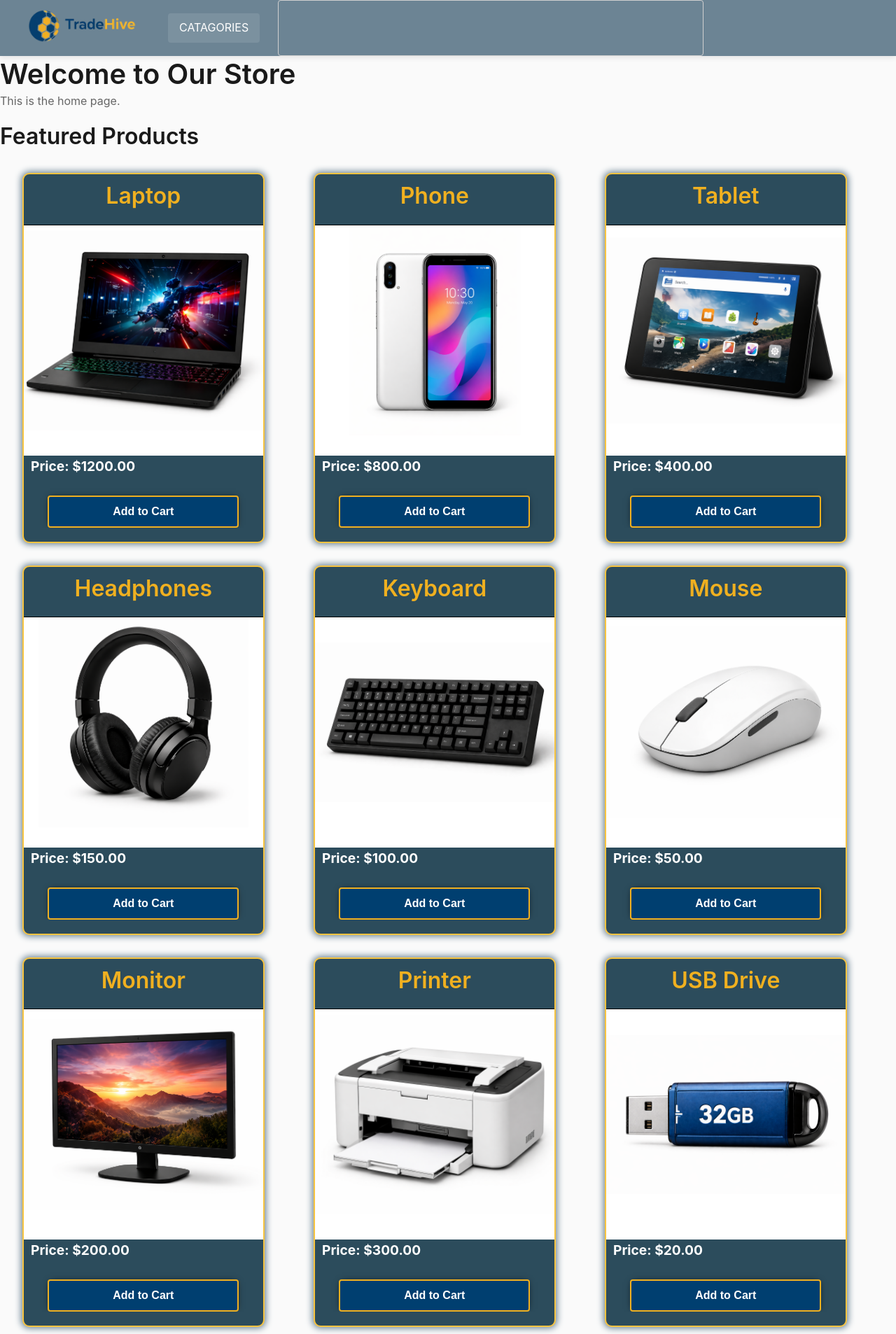
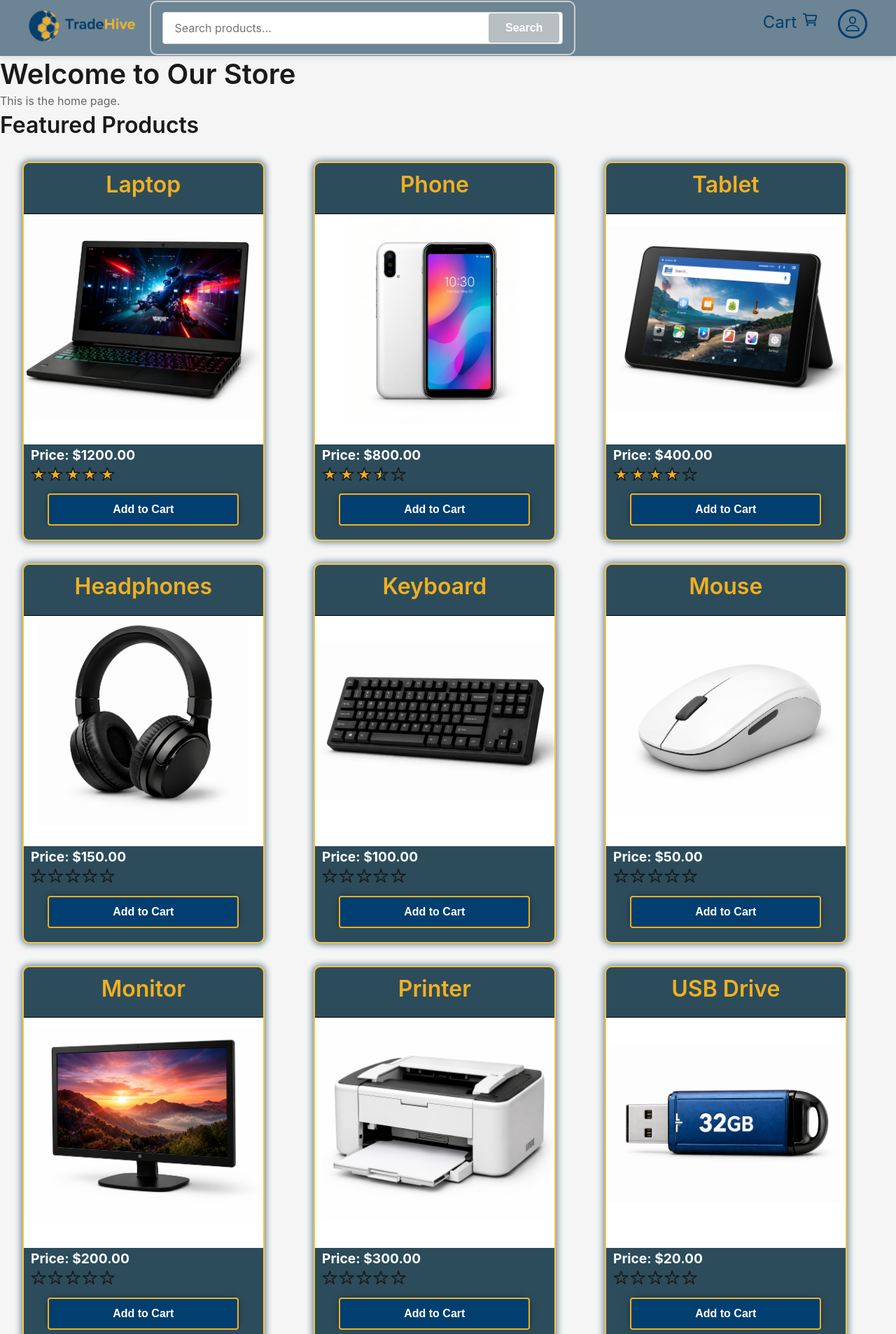
Before and after one commit to Mbrenneman0/cset155cset180final, a Flask app: page / in a window 1280 px wide. Shown: the top 1906 px of the page at 70% size. Run offline with Flask 3, Linux system fonts and the light colour scheme; data comes from the database, SQL or seed files in the repository; parts of the project's set-up code (start-up, migrations or seed data) failed here and were passed over.

Commit message:
rating stars and header update

```diff
--- a/Blueprints/index/routes.py
+++ b/Blueprints/index/routes.py
@@ -5,5 +5,5 @@ index_bp = Blueprint('index',__name__, url_prefix='/')
 
 @index_bp.route('/', methods=['GET'])
 def index():
-    products = get_products(with_imgs=True)
+    products = get_products(with_imgs=True, with_rating=True)
     return render_template('index.html', products=products)
--- a/Blueprints/products/routes.py
+++ b/Blueprints/products/routes.py
@@ -14,3 +14,9 @@ def view_product(sku):
         flash('Product not found')
         return redirect(url_for('index.index'))
     return render_template('prod_page.html', product=product)
+
+@products_bp.route('/add_review/<string:sku>', methods=['POST'])
+def add_review(sku):
+    # change return to page for review submission form
+    # review submission form will redirect back to view product page after submission
+    return redirect(url_for('products.view_product', sku=sku))
--- a/Static/style/base.css
+++ b/Static/style/base.css
@@ -15,6 +15,7 @@
     --border-color-light: #d0d0d0;
     --border-color-dark: #7e9bae;
     --transition: all 0.3s ease;
+    --background-color: #f5f5f5;
 
     --header-height: 10vh;
     --footer-height: 20vh;
@@ -38,7 +39,7 @@ body{
     font-size: 16px;
     line-height: 1.6;
     color: var(--text-dark);
-    background-color: #fafafa;
+    background-color: var(--background-color);
 }
 /* ------------- SHARED ------------- */
 header, footer{
@@ -78,8 +79,34 @@ header span{
     max-height: 8vh;
     object-fit: contain;
 }
+
+.navlinks{
+    display: flex;
+    gap: 1rem;
+    margin-left: auto;
+}
+
+.navlink{
+    scale: 1.5;
+    padding: 0.5rem 1rem;
+    border-radius: 4px;
+    transition: var(--transition);
+    --ionicon-stroke-width: 40px;
+}
+
+.acct-icn{
+    border: 2px solid var(--accent-secondary);
+    border-radius: 50%;
+    padding: 0.25rem;
+}
+
+a:hover .acct-icn{
+    border-color: var(--accent-primary);
+    transition: var(--transition);
+}
+
 /* filter */
-#filter-cont{
+/* #filter-cont{
     display: flex;
     justify-content: center;
     align-items: center;
@@ -116,21 +143,53 @@ header span{
 
 #filter-form.active{
     display: block;
-}
+} */
 
-#searchbar{
+.searchbar{
     width: 50%;
+    height: 98%;
     padding: 0.75rem 1rem;
     font-size: 1rem;
-    border: 1px solid var(--border-color-light);
-    border-radius: 4px;
+    border: 2px solid var(--border-color-light);
+    border-radius: 10px;
     transition: var(--transition);
 }
 
-#searchbar:focus{
+.searchbar:focus{
     outline: none;
     border-color: var(--accent-primary);
     box-shadow: 0 0 0 3px rgba(243, 227, 8, 0.1);
+}
+
+.search_form{
+    width: 100%;
+    height: 100%;
+    padding-top: auto;
+    padding-bottom: auto;
+    display: flex;
+    justify-content: center;
+    align-items: center;
+    position: relative;
+}
+
+.search_form input{
+    width: 100%;
+}
+
+.search_form button{
+    position: absolute;
+    background-color: var(--neutral-light) !important;
+    right: 5px;
+    background: none;
+    border: none;
+    cursor: pointer;
+    transition: var(--transition);
+}
+
+.search_form button:hover{
+    background-color: var(--accent-secondary) !important;
+    color: var(--accent-muted) !important;
+    transform: translateY(-1px) !important;
 }
 
 #account, #cart{
@@ -187,7 +246,6 @@ h3{
 }
 
 p{
-    margin-bottom: 1rem;
     color: var(--text-muted);
 }
 
--- a/Static/style/product_card.css
+++ b/Static/style/product_card.css
@@ -108,11 +108,6 @@
     transition: background-color 0.3s ease;
 }
 
-/* .prev_btn:hover, .next_btn:hover {
-    background-color: rgba(0, 0, 0, 0.9);
-    transform: translateY(-50%);
-} */
-
 .prev_btn {
     left: 5px;
 }
@@ -156,6 +151,10 @@
     color: var(--text-light);
 }
 
+.rating_row {
+    padding-left: 10px;
+}
+
 .atc_form {
     display: flex;
     justify-content: center;
--- a/Templates/base.html
+++ b/Templates/base.html
@@ -13,6 +13,9 @@
         {% endblock %}
     </div>
     {% include 'footer.html' %}
+
+    <script type="module" src="https://unpkg.com/ionicons@7.1.0/dist/ionicons/ionicons.esm.js"></script>
+    <script nomodule src="https://unpkg.com/ionicons@7.1.0/dist/ionicons/ionicons.js"></script>
 </body>
 </html>
 
--- a/Templates/header.html
+++ b/Templates/header.html
@@ -2,31 +2,19 @@
     <span id="logo">
         <a href="{{ url_for('index.index') }}"><img src="{{ url_for('static', filename='images/TradeHive_Logo.png') }}" alt=""></a>
     </span>
-    <span id="filter-cont">
-        <div>CATAGORIES</div>
-    </span>
-    <form action="" method="post" id="filter-form">
-        <div class="DropDown_Cont">
-            <h4 class="titles">Category</h4>
-        </div>
-        <div class="DropDown_Cont">
-            <h4 class="titles">Color</h4>
-        </div>
-        <div class="DropDown_Cont">
-            <h4 class="titles">Size</h4>
-        </div>
-        <div class="DropDown_Cont">
-            <h4 class="titles">Availability</h4>
-        </div>
-    </form>
 
-    <span id="searchbar">
-
-    </span>
-    <span id="account">
-
-    </span>
-    <span id="cart">
-
-    </span>
+    <div class="searchbar">
+        <form action="" method="get" class="search_form">
+            <input type="text" name="q" placeholder="Search products..." class="search_input">
+            <button type="submit" class="search_btn">Search</button>
+        </form>
+    </div>
+    <div class="navlinks">
+    <div class="navlink cart">
+        <a href="{{ url_for('cart.view_cart') }}">Cart <ion-icon name="cart-outline"></ion-icon></a>
+    </div>
+    <div class="navlink account">
+        <a href="{{ url_for('account.account') }}"><ion-icon name="person-outline" class="acct-icn"></ion-icon></a>
+    </div>
+    </div>
 </header>
--- a/Templates/index.html
+++ b/Templates/index.html
@@ -10,7 +10,7 @@
     <h2>Featured Products</h2>
     <div class="products_grid">
         {% for product in products %}
-        {% with sku=product.sku, title=product.title, images=product.get('images', []), price=product.unit_price %}
+        {% with sku=product.sku, title=product.title, images=product.get('images', []), price=product.unit_price, rating=product.rating %}
             {% include "product_card.html" %}
         {% endwith %}
         {% endfor %}
--- a/Templates/product_card.html
+++ b/Templates/product_card.html
@@ -1,3 +1,4 @@
+{% import 'rating_stars.html' as rating_stars %}
 <link rel="stylesheet" href="{{ url_for('static', filename='style/product_card.css') }}">
 <div class="prod_cont" data-images='{{ (images | map(attribute="img_url") | list if images else []) | tojson }}'
     data-current-index="0">
@@ -37,6 +38,7 @@
         <div class="prod_info">
             <a href="{{ url_for('products.view_product', sku=sku) }}" class="product_card_link">
                 <p class="prod_price">Price: ${{ price }}</p>
+                {{ rating_stars.rating_stars(rating) }}
             </a>
             <form action="{{ url_for('cart.add_to_cart') }}" method="post" class="atc_form">
                 <input type="hidden" name="sku" value="{{ sku }}">
--- /dev/null
+++ b/Templates/rating_stars.html
@@ -0,0 +1,67 @@
+{% macro rating_stars(rating, with_label=False, display_block=True) %}
+{% set percent = ((rating or 0) / 5) * 100 %}
+<div class="rating_row">
+{% if with_label %}
+    <p class="rating_label"><strong>Rating:</strong></p>
+{% endif %}
+<div class="star_rating">
+    <div class="stars_filled_clip" style="width: {{ percent }}%;">
+            <div class="stars stars_filled">
+                {% for i in range(5) %}
+                    <ion-icon name="star-sharp"></ion-icon>
+                {% endfor %}
+            </div>
+        </div>
+        <div class="stars stars_empty">
+        {% for i in range(5) %}
+            <ion-icon name="star-outline"></ion-icon>
+        {% endfor %}
+    </div>
+</div>
+</div>
+
+<style>
+.rating_row {
+    display: {{ 'block' if display_block else 'inline-flex' }};
+    align-items: center;
+    gap: 5px;
+}
+
+.rating_label {
+    display: inline-block;
+}
+.star_rating {
+    position: relative;
+    display: inline-block;
+    font-size: 1.4rem;
+    line-height: 1;
+}
+
+.stars {
+    display: flex;
+    gap: 2px;
+}
+
+.stars_empty {
+    color: var(--text-dark);
+    --ionicon-stroke-width: 36px;
+}
+
+.stars_filled_clip {
+    position: absolute;
+    top: 0;
+    left: 0;
+    overflow: hidden;
+    white-space: nowrap;
+}
+
+.stars_filled {
+    color: var(--accent-primary);
+    display: flex;
+    gap: 2px;
+    width: max-content;
+    --ionicon-stroke-width: 16px;
+}
+</style>
+
+{% endmacro %}
--- a/requirements.txt
+++ b/requirements.txt
@@ -1,2 +1,3 @@
 sqlalchemy
 mysqlclient
+argon2-cffi
```
Also changed, not shown: Templates/prod_page.html (+5 -3 lines).
